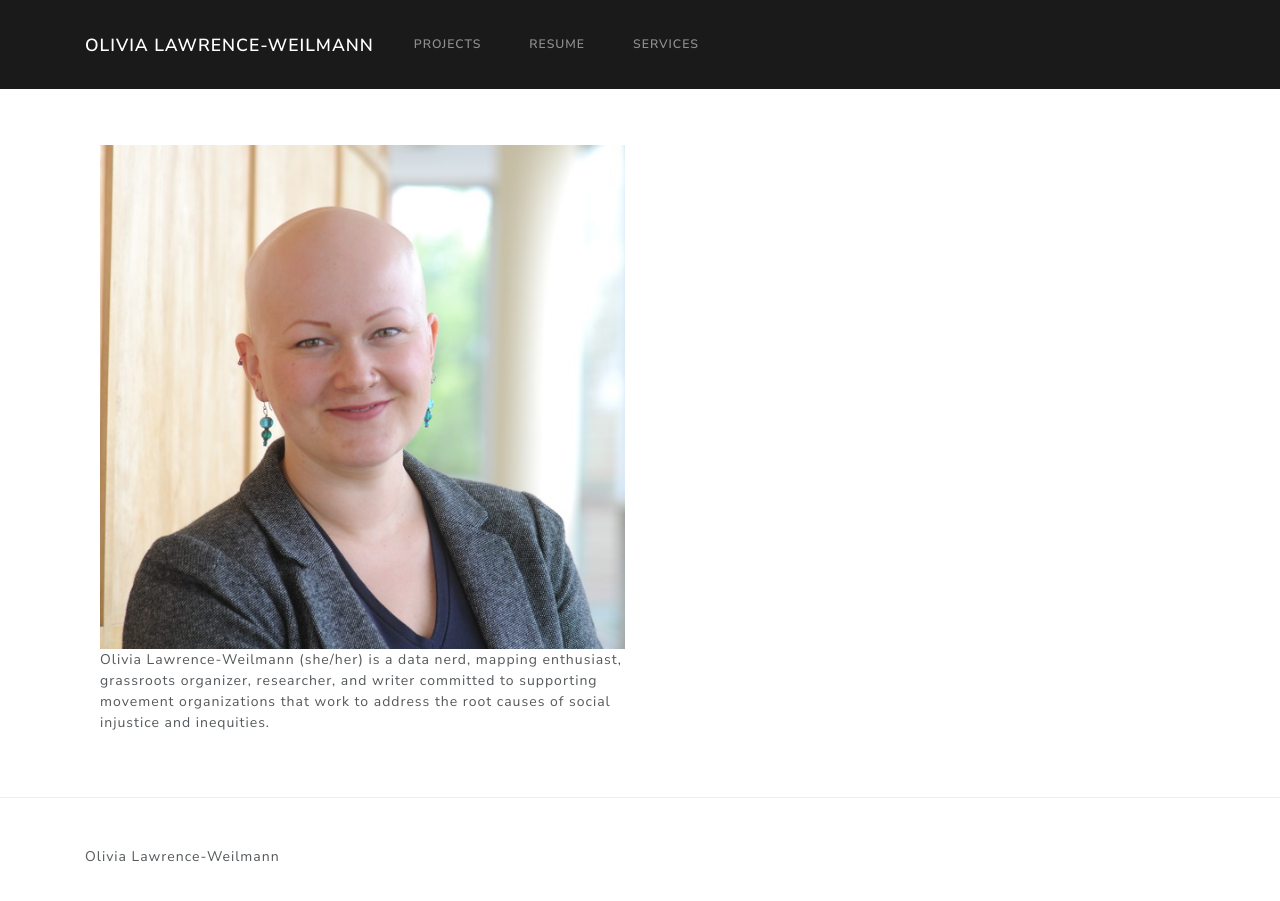
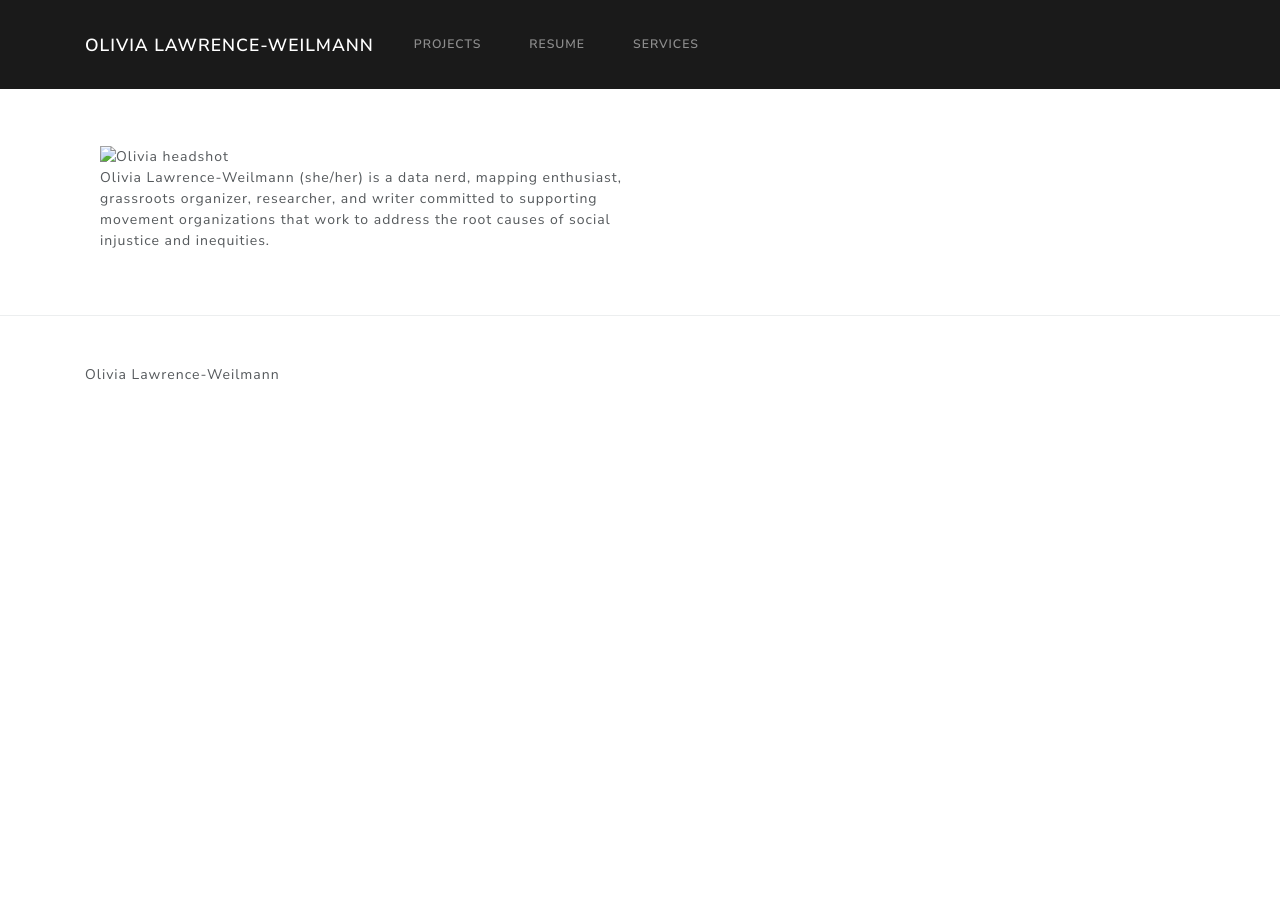
Before and after one commit to olivialw/olivialw.github.io, a Jekyll site: the page built from index.html, in a window 1280 px wide and 931 px high. Shown: the top 901 px of the window. Built offline with Jekyll 4.4.1, drawn with Linux system fonts in a browser that asks for light colours.

Commit message:
Update index.html

```diff
--- a/index.html
+++ b/index.html
@@ -8,17 +8,17 @@
 	<title>Olivia Lawrence-Weilmann</title>
 </head>
 <body>
-	 <div class="container">
+	<div class="container">
   <div class="row">
-    <div class="col-6">
-       <img src="/images/OLW_headshot.png?raw=true" class="img-fluid" alt="Olivia headshot">
+    <div class="col-md-6">
+       <img src="OLW_headshot.png" class="img-fluid" alt="Olivia headshot">
     </div>
-    <div class="col-6">
+    <div class="col">
     </div>
 
   </div>
   <div class="row">
-      <div class="col-6">
+      <div class="col-md-6">
        <p>Olivia Lawrence-Weilmann (she/her) is a data nerd, mapping enthusiast, grassroots organizer, researcher, and writer committed to supporting movement organizations that work to address the root causes of social injustice and inequities.</p>
     </div>
     <div class="col-6">
```
